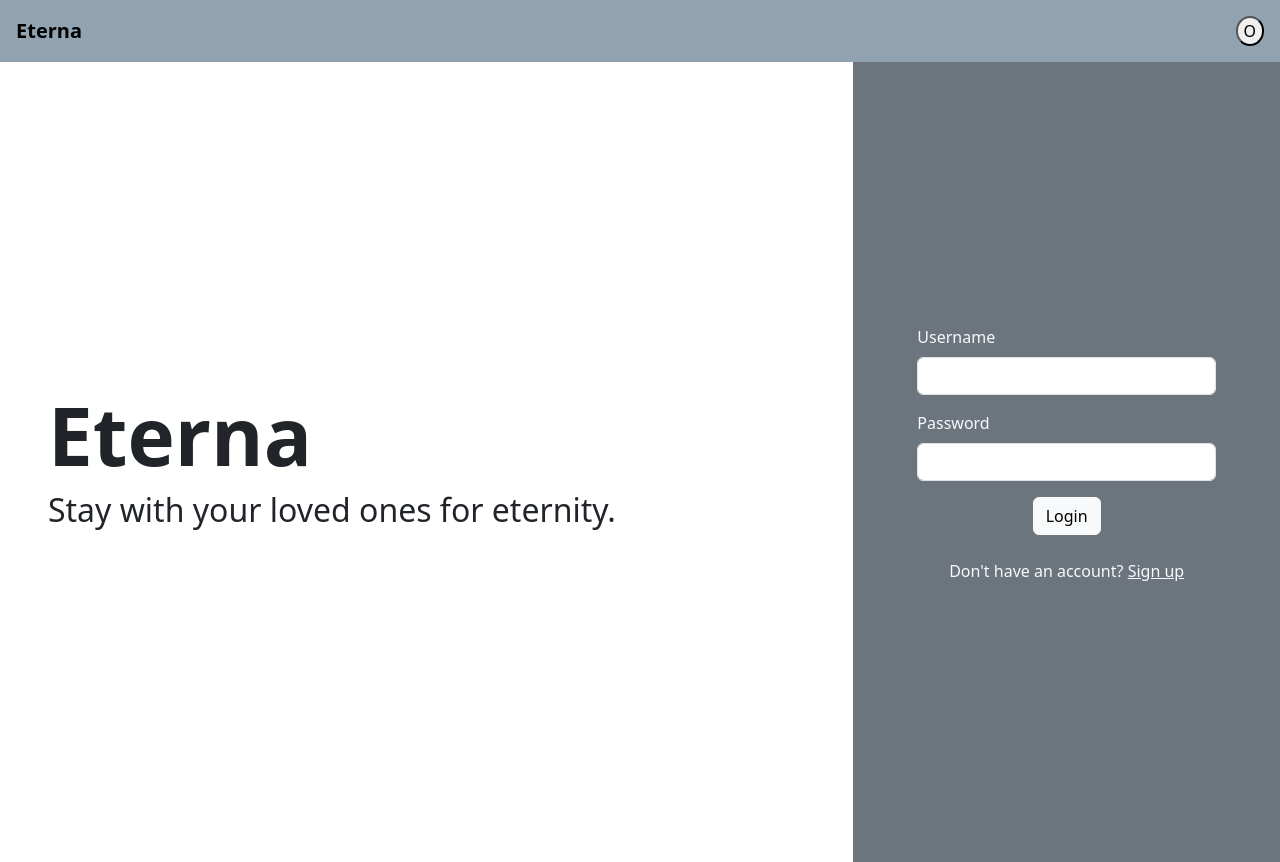
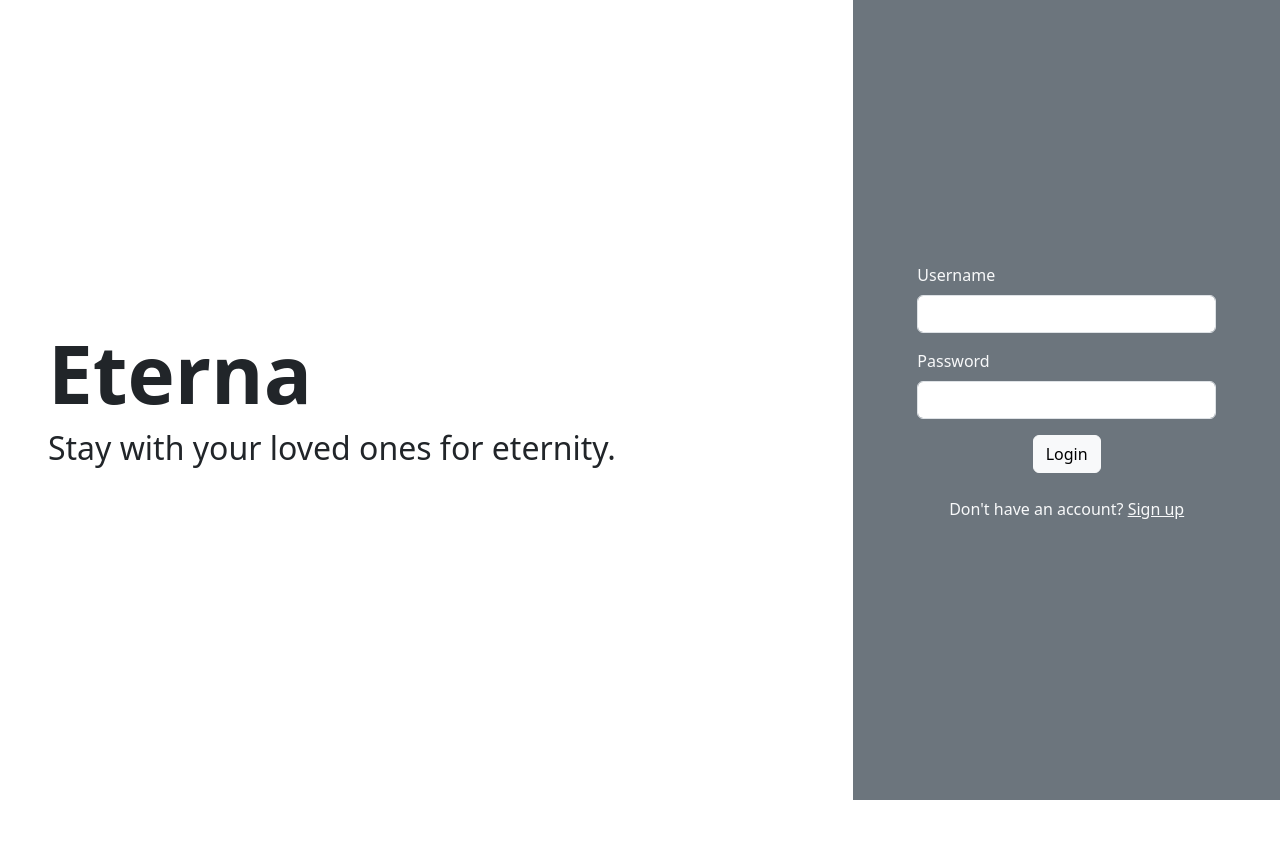
Before and after one commit to cleoreyes/dubhacks-2024, a React (Create React App) app in the folder my-app/: page / in a window 1280 px wide. After the commit the page ends 800 px from the top, so only its background shows below. Built offline with nearby package versions, Linux system fonts and the light colour scheme.

Commit message:
move nav

```diff
--- a/my-app/src/App.js
+++ b/my-app/src/App.js
@@ -6,13 +6,11 @@ import './index.css'; // Your own custom styles
 import Landing from './pages/Landing';
 import Homepage from './pages/Homepage';
 import SecurityQuestPage from './pages/SecurityQuestPage';
-import Navbar from './pages/Navbar';
 
 function App() {
   return (
     <Router>
       <div className="App">
-        <Navbar />
         <Routes>
           <Route path="/" element={<Landing />} />
           <Route path="/homepage" element={<Homepage />} />
--- a/my-app/src/pages/Homepage.js
+++ b/my-app/src/pages/Homepage.js
@@ -1,9 +1,12 @@
 import React from 'react';
 import '../App.css';
 import 'bootstrap/dist/css/bootstrap.min.css';
+import Navbar from './Navbar'
 
 const Homepage = () => {
   return (
+    <>
+    <Navbar />
     <div className="vh-100">
       <h1 className="text-center pb-2 pt-4">Made by, Karen Miroku</h1>
       <div className="homepage d-flex flex-column justify-content-center align-items-center">
@@ -45,6 +48,7 @@ const Homepage = () => {
         </div>
       </div>
     </div>
+    </>
   );
 };
 
--- a/my-app/src/pages/Navbar.js
+++ b/my-app/src/pages/Navbar.js
@@ -1,4 +1,5 @@
 import React from 'react';
+import profile from '../img/circle.png'
 
 const Navbar = () => {
   const navbarStyle = {
@@ -34,9 +35,9 @@ const Navbar = () => {
 
   return (
     <nav style={navbarStyle}>
-      <a href="/" style={brandStyle}>Eterna</a>
+      <a href="/homepage" style={brandStyle}>Eterna</a>
       <ul style={navListStyle}>
-        {/* <li style={navItemStyle}><img src="img/circle.png"></img><a href="#profile" style={navLinkStyle}>Profile</a></li> */}
+        <li style={navItemStyle}><img src="./../circle.png"></img><a href="#profile" style={navLinkStyle}>Profile</a></li>
         <a href="#profile"><button className="circle-button" style={{ borderRadius: '100%' }}>O</button></a>
       </ul>
     </nav>
```
